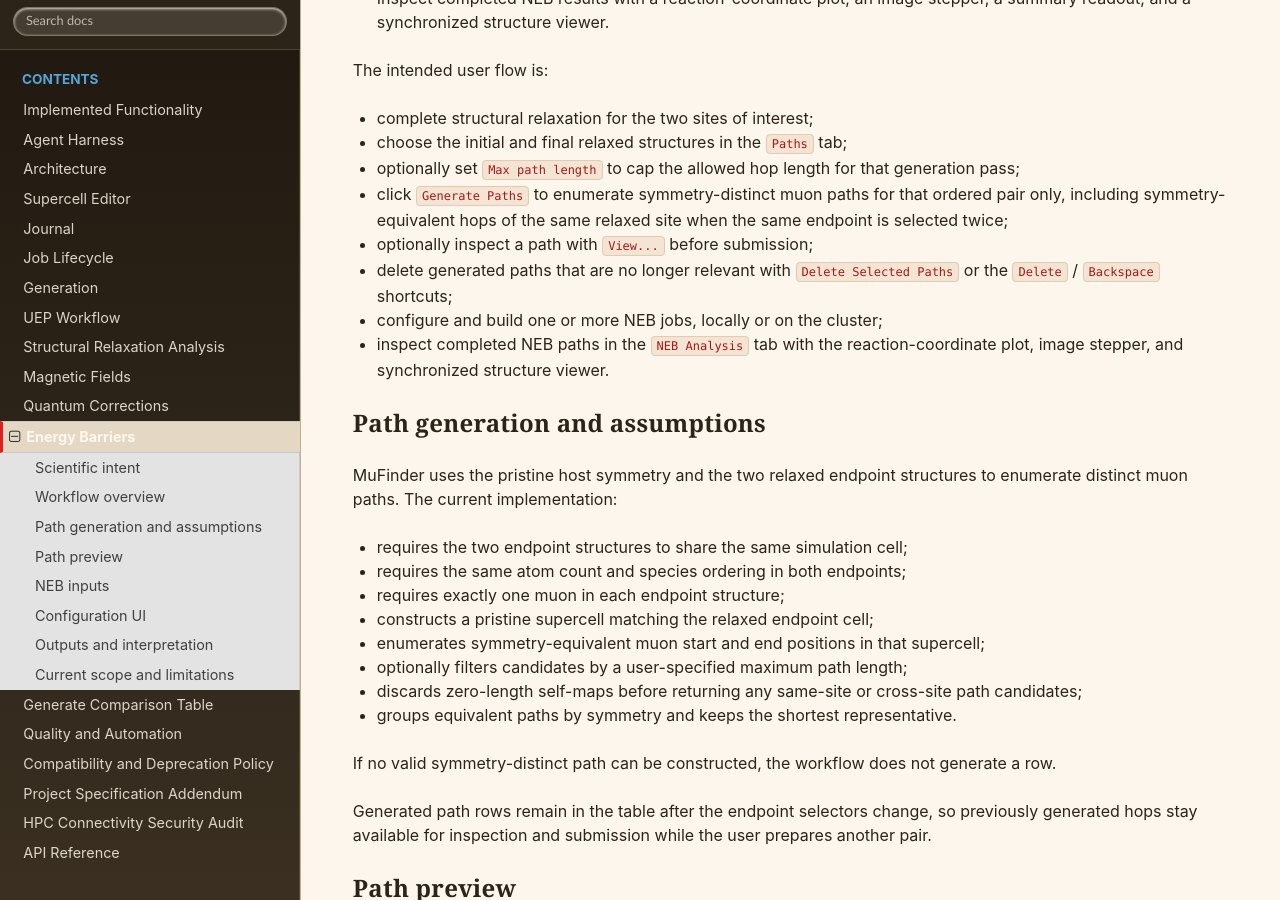
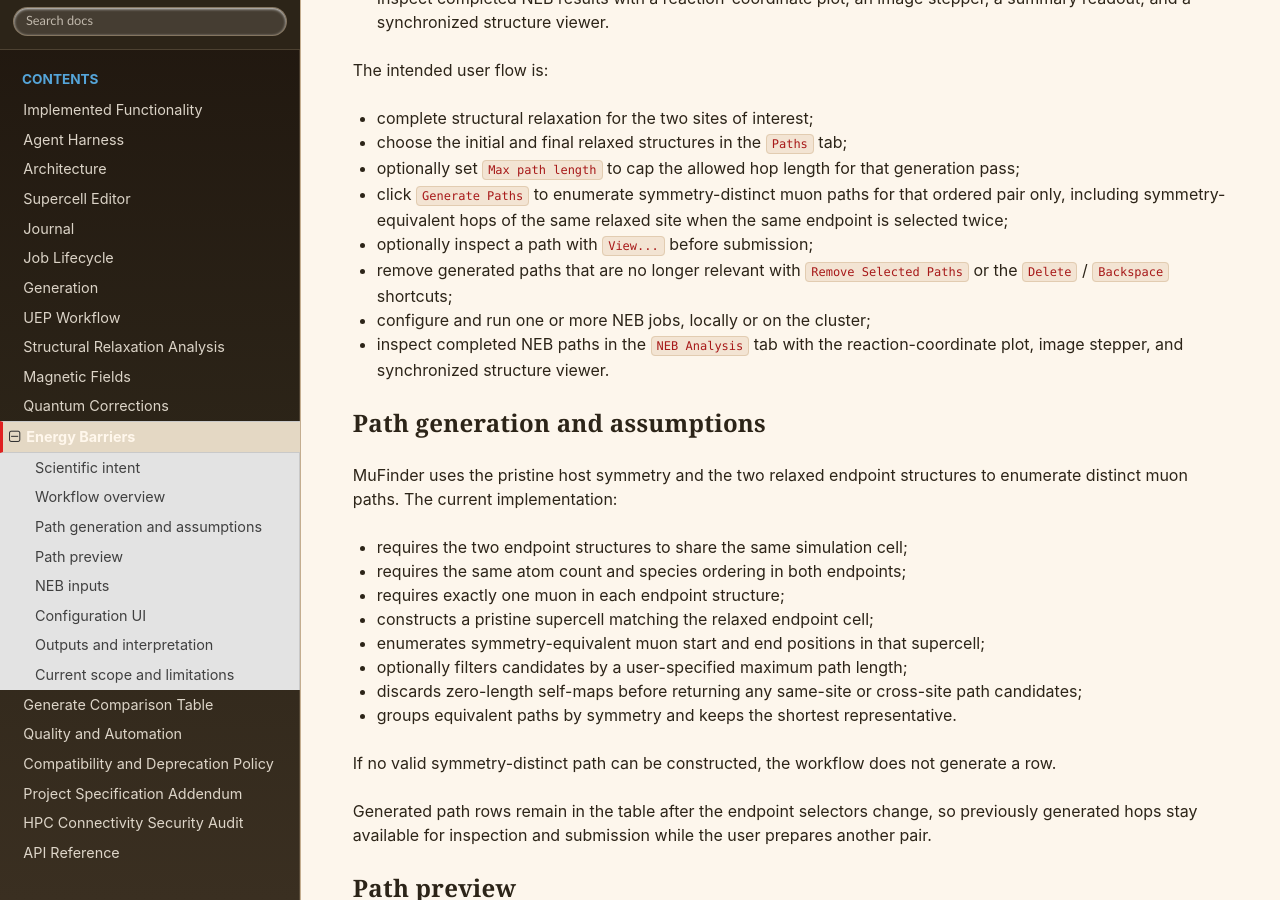
Before and after one commit to BenHuddart/mufinder, a Sphinx documentation site: the page built from docs/energy_barriers.rst, in a window 1280 px wide and 900 px high, scrolled down 829 px. Built offline with Sphinx 7.4.7 and the Read the Docs theme 3.1.0, drawn with Linux system fonts in a browser that asks for light colours.

Commit message:
Phase 5.1: unify Run/Remove button wording across workflow widgets (#50)
* Unify user-visible run/remove wording across workflow widgets

Phase 5 PR 1 (submission-consistency): normalize run-button and
remove-button labels so every workflow widget reads identically.

- energy_barriers: "Build NEB Locally"/"Build NEB on Cluster" ->
  "Run Local Calculations"/"Run on Cluster"; "Delete Selected Paths"
  -> "Remove Selected Paths".
- muon_generation: "Delete Selected" -> "Remove Selected".
- Update docs (energy_barriers.rst, site_generation.rst) that quote
  the old button labels.

Strings only: no layout, signal, enable/disable, or shortcut changes.
Delete+Backspace dual bindings and their regression tests untouched.

Co-Authored-By: Claude Fable 5 <noreply@anthropic.com>

* Align energy-barriers docs verbs with renamed buttons

Co-Authored-By: Claude Fable 5 <noreply@anthropic.com>

---------

Co-authored-by: Claude Fable 5 <noreply@anthropic.com>

```diff
--- a/docs/energy_barriers.rst
+++ b/docs/energy_barriers.rst
@@ -48,9 +48,9 @@ The intended user flow is:
   ordered pair only, including symmetry-equivalent hops of the same relaxed
   site when the same endpoint is selected twice;
 - optionally inspect a path with ``View...`` before submission;
-- delete generated paths that are no longer relevant with ``Delete Selected
+- remove generated paths that are no longer relevant with ``Remove Selected
   Paths`` or the ``Delete`` / ``Backspace`` shortcuts;
-- configure and build one or more NEB jobs, locally or on the cluster;
+- configure and run one or more NEB jobs, locally or on the cluster;
 - inspect completed NEB paths in the ``NEB Analysis`` tab with the
   reaction-coordinate plot, image stepper, and synchronized structure viewer.
 
--- a/docs/site_generation.rst
+++ b/docs/site_generation.rst
@@ -334,7 +334,7 @@ The committed generated-site table is ordered with natural numeric sorting, so
 ``Random Site 2`` appears before ``Random Site 10``.  Selecting rows overlays
 the selected generated positions in the host viewer.  Selected generated rows
 can be clustered around an anchor with ``Cluster Positions``, staged with
-``Create job(s) from selected``, or removed with ``Delete Selected`` or the
+``Create job(s) from selected``, or removed with ``Remove Selected`` or the
 keyboard Delete key before relaxation jobs are configured; only rows still
 marked as ``generated`` are deleted.  Older project files that used the legacy
 ``candidate`` status are normalized to ``generated`` when loaded.
```
Also changed, not shown: 2 other files.
